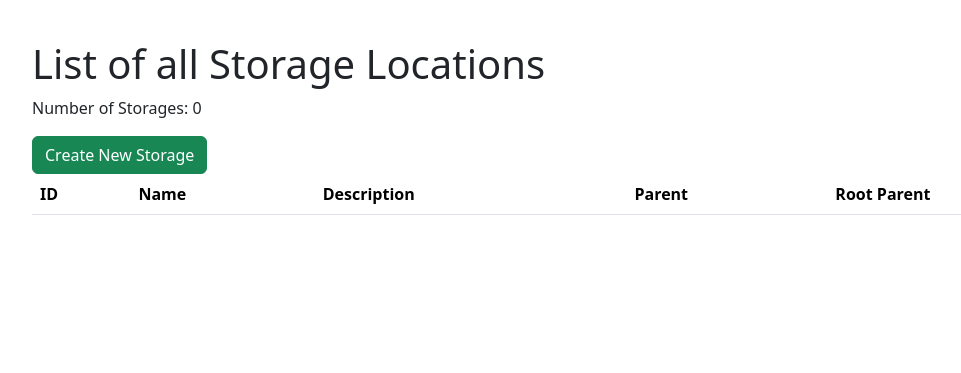
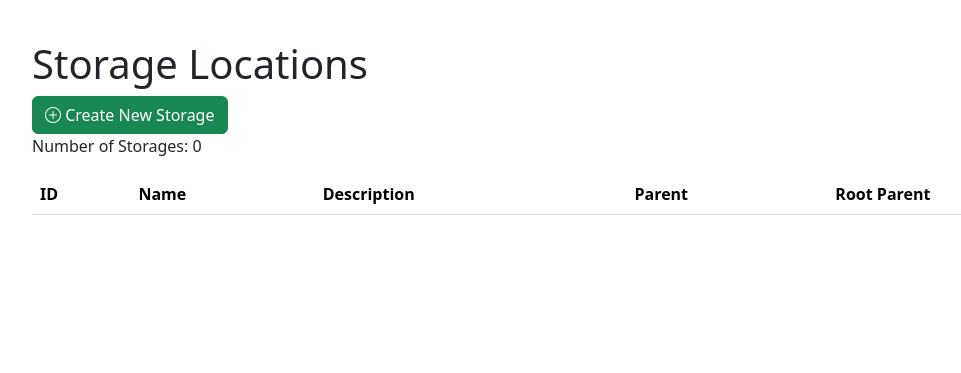
Before and after one commit to donnerbaer/smart-storage, a Flask app: page /storages in a window 1280 px wide. Shown: the part 56-429 px from the top of the page, without its empty margins (50-1011 px from the left). Run offline with Flask 3, Linux system fonts and the light colour scheme; the visitor is signed in with stand-in values (Sample User, id 1); data comes from the database, SQL or seed files in the repository; data that the repository does not hold is empty; some libraries are stand-ins or nearby versions.

Commit message:
Update site.storages.html

```diff
--- a/app/templates/site.storages.html
+++ b/app/templates/site.storages.html
@@ -2,9 +2,9 @@
 {% block title %} {{ _("List of all Storage Locations") }}{% endblock %}
 
 {% block main %}
-<h1>{{ _("List of all Storage Locations", context="Highlight") }}</h1>
+<h1>{{ _("Storage Locations") }}</h1>
+<a href="" class="btn btn-success"><i class="bi bi-plus-circle"></i> {{ _('Create New Storage') }}</a>
 <p>{{ _('Number of Storages') }}: {{storages|length}}</p>
-<a href="" class="btn btn-success">{{ _('Create New Storage') }}</a>
 
 <table class="table table-striped">
     <thead>
@@ -20,17 +20,17 @@
         {% for storage in storages %}
         <tr>
             <td>{{ storage.id }}</td>
-            <td><a href="{{ url_for('storage.storage_view', storage_id=storage.id) }}" class="btn btn-primary">{{ storage.name }}</a></td>
+            <td>{% include 'component/link.storage.html' %}</td>
             <td>{{ storage.description if storage.description }}</td>
             <td>
                 {% if storage.parent.id %}
-                <a href="{{ url_for('storage.storage_view', storage_id=storage.parent.id) }}" class="btn btn-primary">{{ storage.parent.name }}</a>
+                <a href="{{ url_for('storage.storage_view', storage_id=storage.parent.id) }}" class="btn btn-primary"><i class="bi bi-box"></i> {{ storage.parent.name }}</a>
                 {% endif %}
             </td>
 
             <td>
                 {% if storage.id != storage.get_root().id %}
-                <a href="{{ url_for('storage.storage_view', storage_id=storage.get_root().id) }}" class="btn btn-primary">{{ storage.get_root().name }}</a>
+                <a href="{{ url_for('storage.storage_view', storage_id=storage.get_root().id) }}" class="btn btn-primary"><i class="bi bi-box"></i> {{ storage.get_root().name }}</a>
                 {% endif %}
             </td>
         </tr>
```
